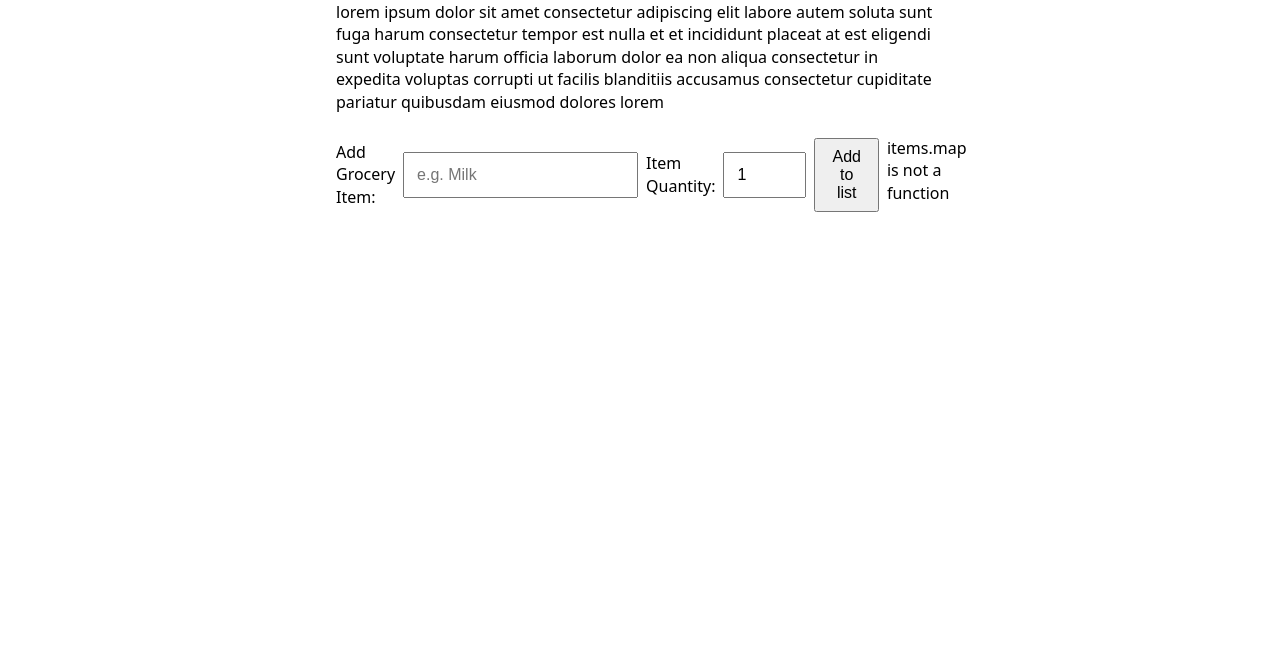
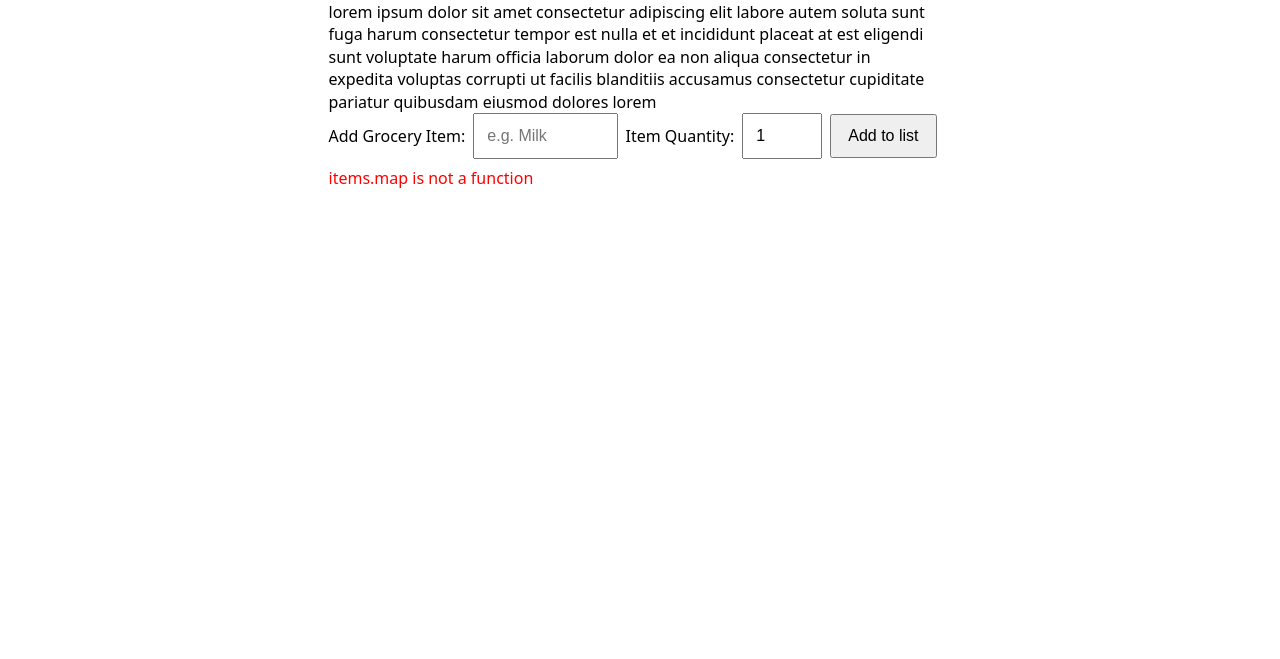
Before and after one commit to Auroradidthat/Nutrition-App, a website with bundled scripts: page public/index.html in a window 1280 px wide. Shown: the part 141-800 px from the top of the page. Built offline with nearby package versions, Linux system fonts and the light colour scheme; files whose address does not match are found by name.

Commit message:
added text to website

```diff
--- a/public/index.html
+++ b/public/index.html
@@ -33,9 +33,11 @@
                     <label for="quantity-input">Item Quantity:</label>
                     <input type="number" id="quantity-input" value="1" inputmode="numeric">
                     <button type="submit" id="add-btn">Add to list</button>
+                </form>
+                <div>
                     <p id="status" role="status"></p>
                     <ul id="item-list"></ul>
-                </form>
+                </div>
             </div>
         </section>
     </main>
--- a/public/script.js
+++ b/public/script.js
@@ -37,8 +37,9 @@ async function api(path = "", options = {}) {
     return body;
 }
 
-function setStatus(message) {
+function setStatus(message, isError = false) {
     statusEl.textContent = message;
+    statusEl.classList.toggle("error", isError);
 }
 
 //RUNS AN ACTION, CLEARS THE STATUS ON SUCCESS AND SHOWS THE ERROR ON FAILURE
@@ -47,7 +48,7 @@ async function run(action) {
         await action();
         setStatus("");
     } catch (err) {
-        setStatus(err.message);
+        setStatus(err.message, true);
     }
 }
 
@@ -93,7 +94,7 @@ async function addItem(event) {
     const quantity = Number(quantityInput.value);
     const error = validateItem(text, quantity);
     if (error) {
-        setStatus(error);
+        setStatus(error, true);
         return;
     }
 
--- a/public/styles.css
+++ b/public/styles.css
@@ -4,12 +4,18 @@
     --radius: 0.5rem;
     --border: 1px solid #ccc;
     --danger: red;
+    --success: green;
 }
 
 * {
     margin: 0;
     padding: 0;
     box-sizing: border-box;
+}
+
+/* Reserves scrollbar space so content doesn't slide sideways when the list grows. */
+html {
+    scrollbar-gutter: stable;
 }
 
 /* Mobile-first: base styles target small screens. */
@@ -23,7 +29,7 @@ nav {
     display: flex;
     justify-content: center;
     flex-direction: row;
-    border: solid 3px black;
+    border: solid 3px rgb(0, 0, 0);
     padding: 1rem;
 }
 
@@ -46,11 +52,17 @@ main {
 
 h1 {
     margin-bottom: 1rem;
+    color: black;
 }
 
 #status {
     min-height: 1.4em;
+    margin-top: var(--gap);
     margin-bottom: var(--gap);
+}
+
+#status.error {
+    color: var(--danger);
 }
 
 #item-list {
@@ -82,7 +94,7 @@ h1 {
 }
 
 #item-list li button:hover {
-    color: white;
+    /**color: white;**/
     font-weight: bold;
     background-color: var(--danger);
 }
@@ -91,7 +103,6 @@ h1 {
     display: flex;
     flex-direction: column;
     gap: var(--gap);
-    margin-top: 1.5rem;
 }
 
 /* 16px input font prevents iOS Safari from zooming on focus. */
@@ -108,14 +119,33 @@ button {
     padding: var(--gap) 1rem;
 }
 
+button:hover {
+    color: white;
+    background-color: var(--success);
+}
+
 @media (min-width: 600px) {
     #add-form {
         flex-direction: row;
         align-items: center;
     }
 
-    /* Only the name field stretches; quantity keeps its natural width. */
+    /* Labels and button keep one line so their size doesn't depend on the row width. */
+    #add-form label,
+    #add-form button {
+        white-space: nowrap;
+        flex: none;
+    }
+
+    /* Only the name field stretches; min-width: 0 lets it shrink instead of overflowing. */
     #add-form input[type="text"] {
         flex: 1;
+        min-width: 0;
+    }
+
+    /* Fixed width so the quantity box is the same at every window size. */
+    #add-form input[type="number"] {
+        flex: none;
+        width: 5rem;
     }
 }
```
